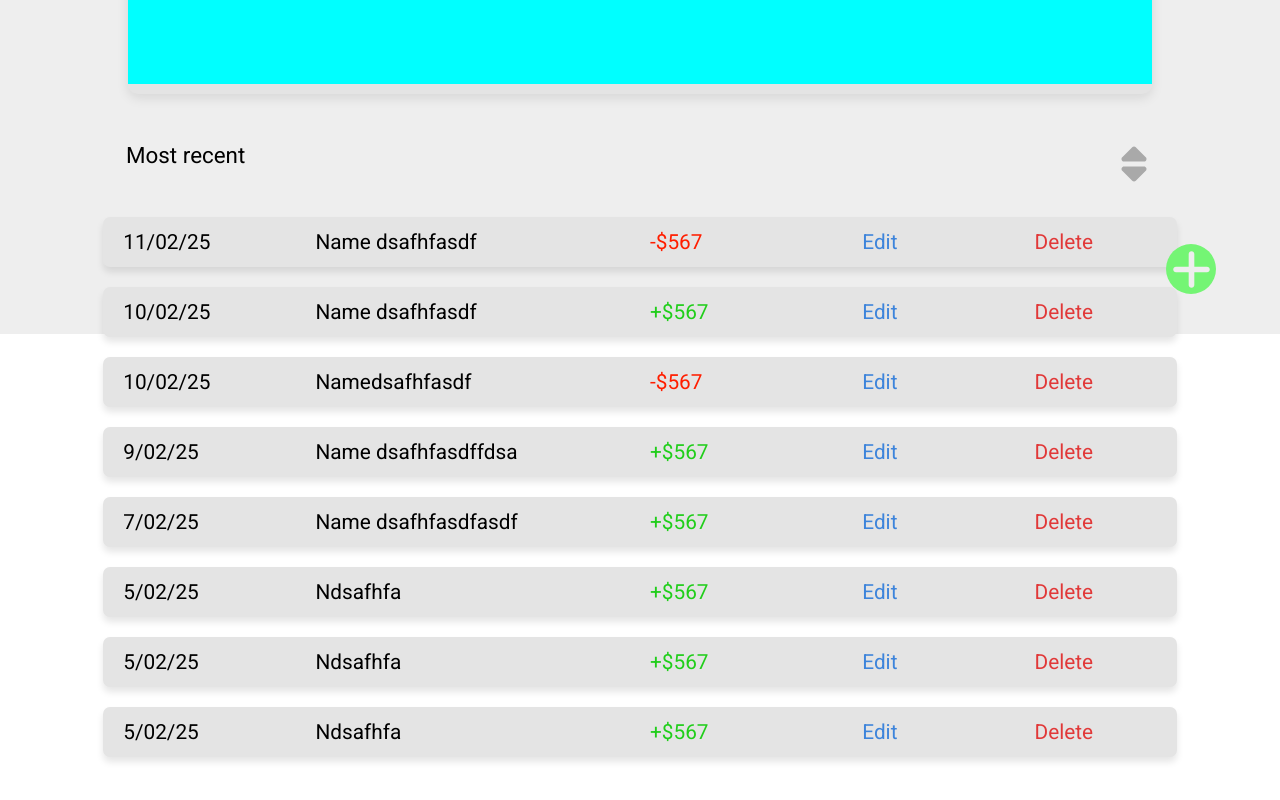
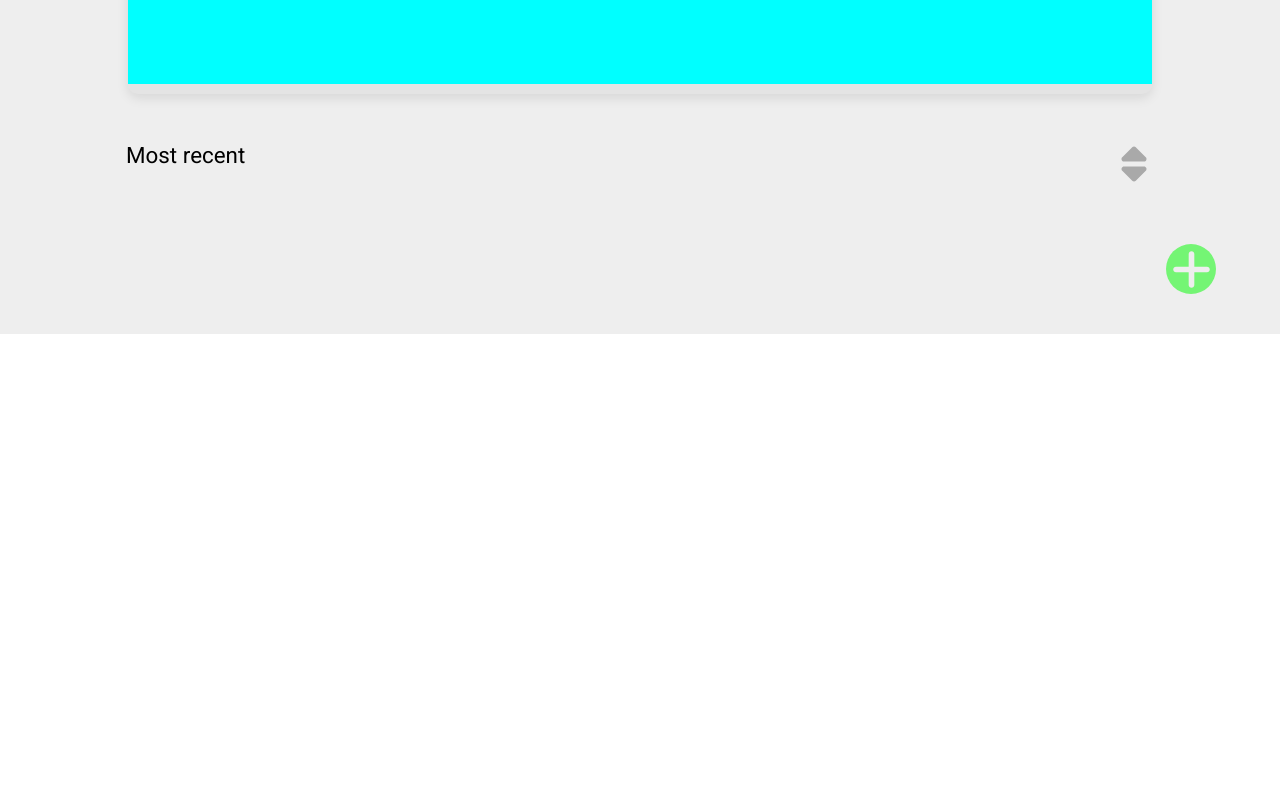
Before and after one commit to georgie-the-developer/finance-tracker, a React (Vite) app: page / in a window 1280 px wide. Shown: the part 466-1266 px from the top of the page. After the commit the page ends 800 px from the top, so only its background shows below. Built offline with nearby package versions, Linux system fonts and the light colour scheme.

Commit message:
Add create finance record feature

```diff
--- a/src/App.jsx
+++ b/src/App.jsx
@@ -1,6 +1,7 @@
-import { useState } from "react";
+import { useState, use, Suspense, useEffect } from "react";
 import FinanceCard from "./components/FinanceCard";
 import RecordEditor from "./components/RecordEditor";
+import config from "./config.json";
 function App() {
   const [isSortOpen, setIsSortOpen] = useState(false);
   const [sortBy, setSortBy] = useState("most-recent");
@@ -10,6 +11,17 @@ function App() {
     sum: "",
     date: "",
   });
+  const [records, setRecords] = useState(
+    JSON.parse(localStorage.getItem(config.RECORDS_STORAGE_NAME)) ?? []
+  );
+  //Used to update records whenever a new one is added without a reload
+  const [indicator, setIndicator] = useState(0);
+  useEffect(() => {
+    const storedRecords = localStorage.getItem(config.RECORDS_STORAGE_NAME);
+    if (storedRecords) {
+      setRecords(JSON.parse(storedRecords));
+    }
+  }, [indicator]);
   const changeSortState = (val) => {
     setSortBy(val);
     setIsSortOpen(false);
@@ -103,22 +115,20 @@ function App() {
               </div>
             </div>
             <div className="finance-cards-container">
-              <FinanceCard date="11/02/25" name="Name dsafhfasdf" sum={-567} />
-              <FinanceCard date="10/02/25" name="Name dsafhfasdf" sum={567} />
-              <FinanceCard date="10/02/25" name="Namedsafhfasdf" sum={-567} />
-              <FinanceCard
-                date="9/02/25"
-                name="Name dsafhfasdffdsa"
-                sum={567}
-              />
-              <FinanceCard
-                date="7/02/25"
-                name="Name dsafhfasdfasdf"
-                sum={567}
-              />
-              <FinanceCard date="5/02/25" name="Ndsafhfa" sum={567} />
-              <FinanceCard date="5/02/25" name="Ndsafhfa" sum={567} />
-              <FinanceCard date="5/02/25" name="Ndsafhfa" sum={567} />
+              <Suspense fallback={<div className="loading">Loading ...</div>}>
+                {records
+                  .sort((a, b) => b.id - a.id)
+                  .map((record) => {
+                    return (
+                      <FinanceCard
+                        key={record.id}
+                        date={record.date}
+                        name={record.name}
+                        sum={record.sum}
+                      />
+                    );
+                  })}
+              </Suspense>
             </div>
           </div>
         </section>
@@ -132,6 +142,8 @@ function App() {
               name={recordEditorData.name}
               sum={recordEditorData.sum}
               date={recordEditorData.date}
+              setIndicator={setIndicator}
+              closeAlert={closeRecordEditor}
             />
           </>
         </div>
--- a/src/components/RecordEditor.jsx
+++ b/src/components/RecordEditor.jsx
@@ -1,9 +1,11 @@
 import { useState } from "react";
-
+import config from "../config.json";
 export default function RecordEditor({
   name: initialName,
   sum: initialSum,
   date: initialDate,
+  setIndicator,
+  closeAlert,
 }) {
   const [name, setName] = useState(initialName);
   const [sum, setSum] = useState(initialSum);
@@ -12,8 +14,26 @@ export default function RecordEditor({
       ? new Date(initialDate).toISOString().split("T")[0]
       : new Date(Date.now()).toISOString().split("T")[0]
   );
+  const handleSubmit = (e) => {
+    e.preventDefault();
+    let retrievedVals = localStorage.getItem(config.RECORDS_STORAGE_NAME);
+    let records = JSON.parse(retrievedVals);
+    if (!records) {
+      records = [];
+    }
+    let id = Date.now();
+    let dateToSet = new Intl.DateTimeFormat("en-GB", {
+      day: "2-digit",
+      month: "2-digit",
+      year: "2-digit",
+    }).format(new Date());
+    records.push({ id: id, date: dateToSet, name: name, sum: sum });
+    localStorage.setItem(config.RECORDS_STORAGE_NAME, JSON.stringify(records));
+    setIndicator((prevVal) => prevVal + 1);
+    closeAlert();
+  };
   return (
-    <form className="editor-form">
+    <form className="editor-form" onSubmit={handleSubmit}>
       <div className="inputs-container">
         <div className="input-group">
           <label className="input-group__label" htmlFor="finance-record-name">
@@ -27,6 +47,7 @@ export default function RecordEditor({
             value={name}
             onChange={(e) => setName(e.target.value)}
             placeholder="<15 characters for better readability..."
+            required
           />
         </div>
         <div className="input-group">
@@ -41,6 +62,8 @@ export default function RecordEditor({
             value={sum}
             onChange={(e) => setSum(e.target.value)}
             placeholder="Sum of money (can be negative)"
+            max={100000}
+            required
           />
         </div>
         <div className="input-group">
@@ -54,6 +77,7 @@ export default function RecordEditor({
             name="finance-record-date"
             value={date}
             onChange={(e) => setDate(e.target.value)}
+            required
           />
         </div>
       </div>
--- a/src/css/style.css
+++ b/src/css/style.css
@@ -378,6 +378,8 @@ body,
     display: none;
   }
   .finance-card .buttons-container {
+    margin-left: 5px;
+    grid-column: 6/7;
     display: flex;
     justify-content: space-between;
   }
--- a/src/scss/_media-queries.scss
+++ b/src/scss/_media-queries.scss
@@ -73,6 +73,8 @@
       display: none;
     }
     .buttons-container {
+      margin-left: 5px;
+      grid-column: 6/7;
       display: flex;
       justify-content: space-between;
     }
```
Also changed, not shown: 1 other file (tests, documents, lock files or other folders).
